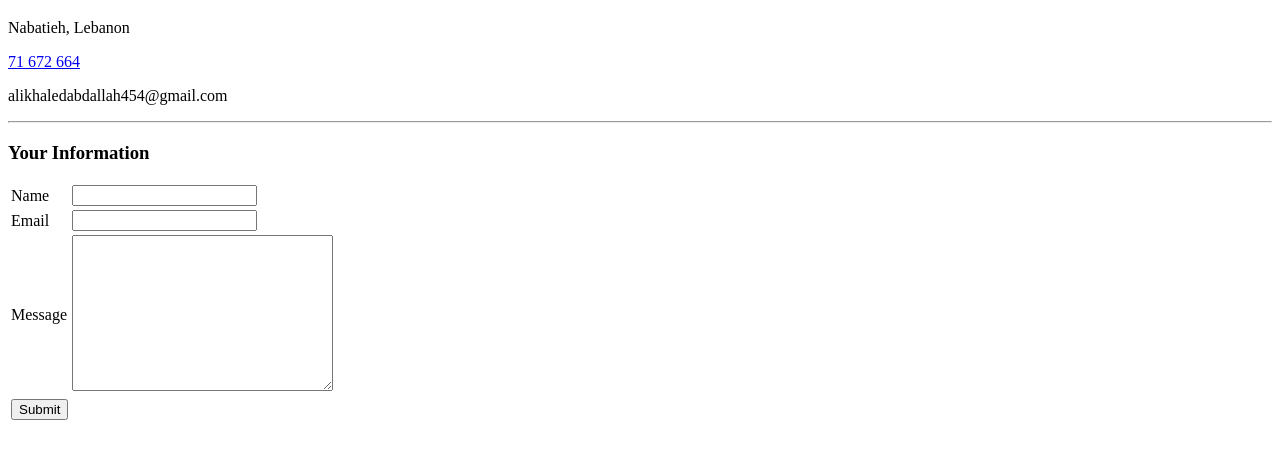
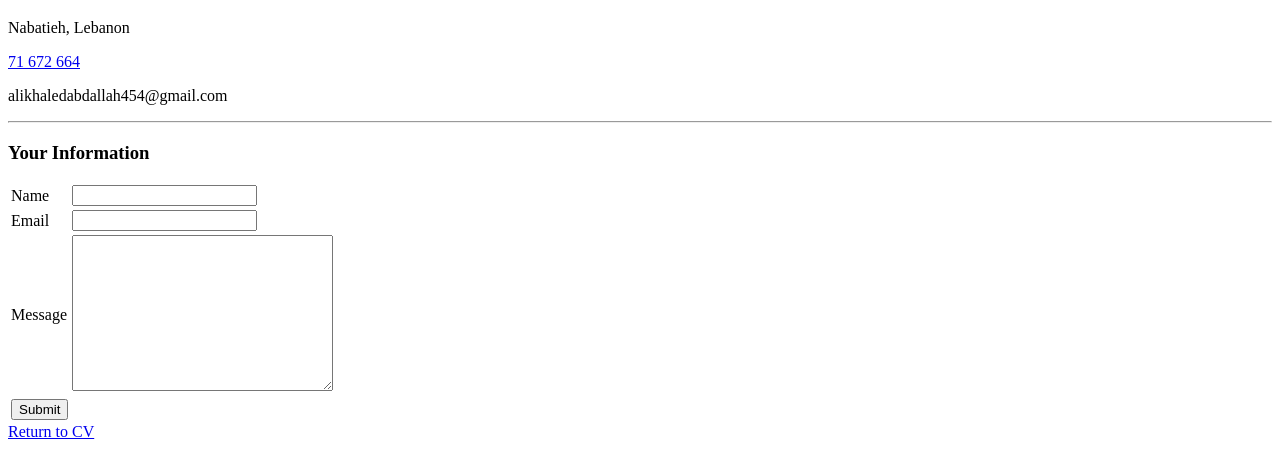
Before and after one commit to AliAbdallah454/UlWebDev-CV, a plain HTML site: page contactMe.html in a window 1280 px wide. Shown: the part 61-536 px from the top of the page. Drawn offline with Linux system fonts and the light colour scheme.

Commit message:
added returnt to cv

```diff
--- a/contactMe.html
+++ b/contactMe.html
@@ -46,5 +46,7 @@
 
     </div>
 
+    <a href="index.html">Return to CV</a>
+
 </body>
 </html>
```
Also changed, not shown: hobbies.html (+2 -0 lines).
